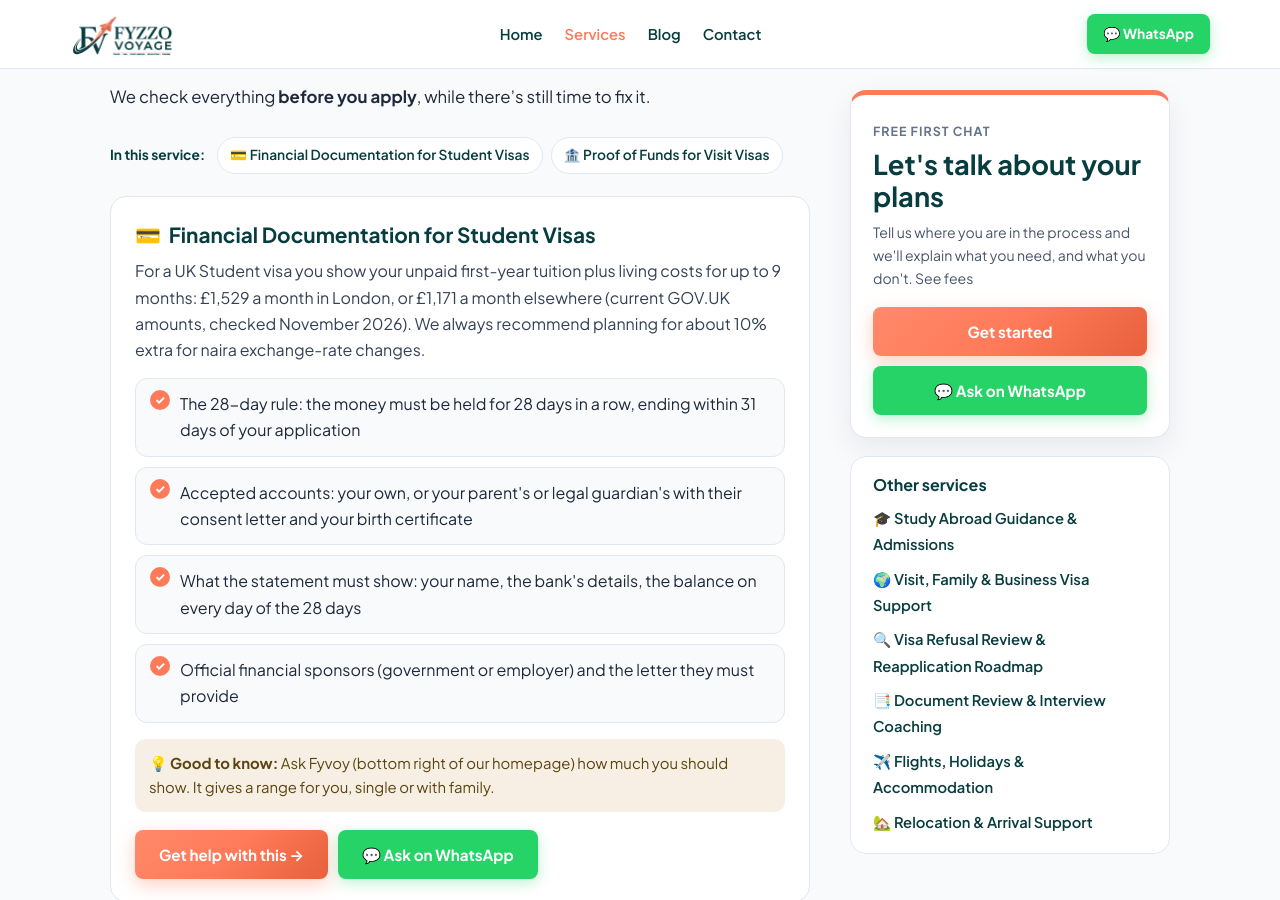
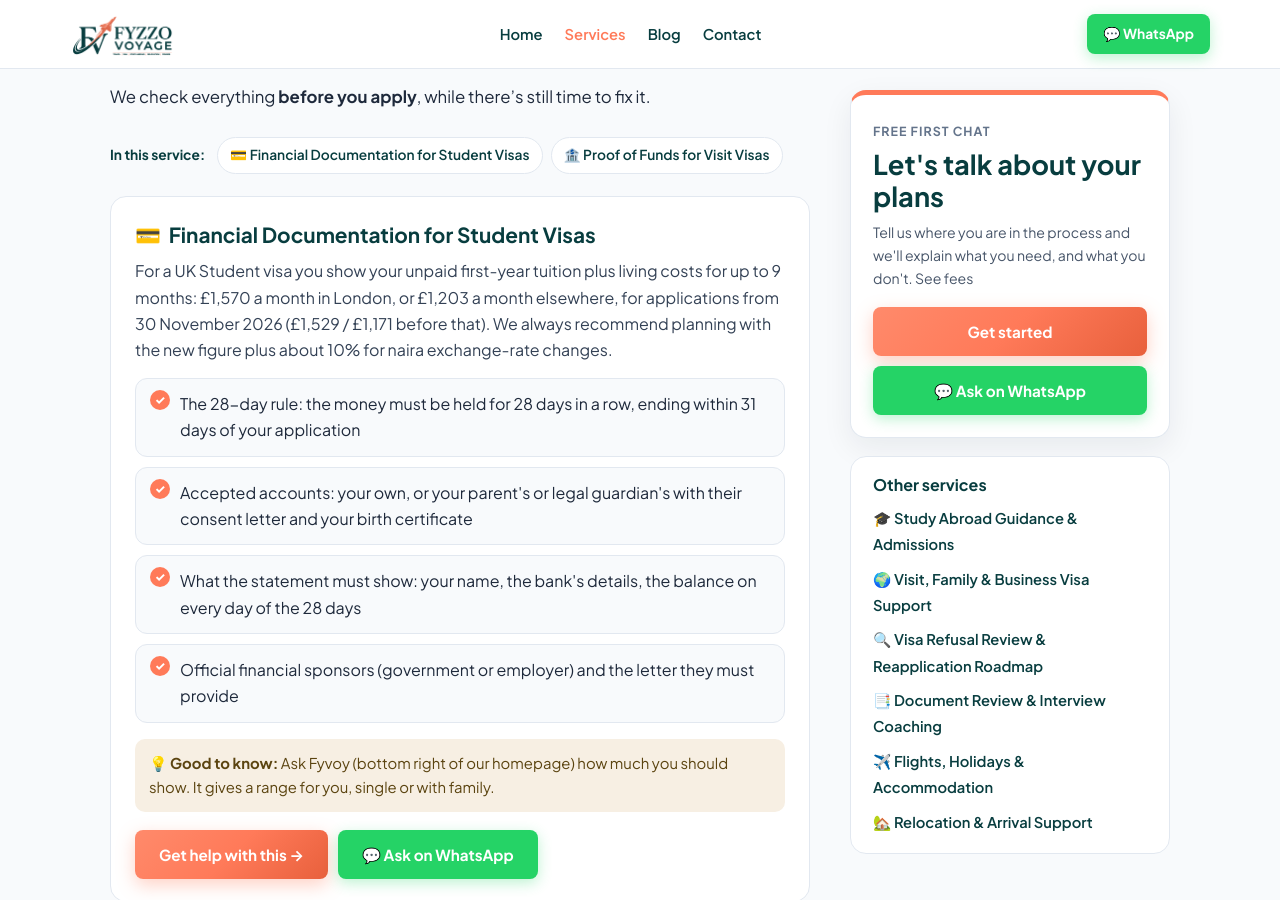
Before and after one commit to lyndaogbogua-vpal/fyzzo-voyage, a Jekyll site: the page built from _services/proof-of-funds.md, in a window 1280 px wide and 900 px high, scrolled down 505 px. Built offline with Jekyll 4.4.1, drawn with Linux system fonts in a browser that asks for light colours; some web fonts are replaced.

Commit message:
Restore 30 Nov 2026 UK student maintenance amounts (HC 584)
GOV.UK statement of changes HC 584 (3 Sep 2026) changes ST 12.3/12.4 from 30 Nov 2026: London 1,529 -> 1,570, outside London 1,171 -> 1,203. Dependant amounts unchanged (845/680). These were wrongly removed on 17 Nov after checking only the guidance page. Calculator now defaults to the new amounts.

Co-Authored-By: Claude Opus 5.5 <noreply@anthropic.com>

```diff
--- a/_services/proof-of-funds.md
+++ b/_services/proof-of-funds.md
@@ -21,7 +21,7 @@ topics:
   - id: student-funds
     icon: "💳"
     title: "Financial Documentation for Student Visas"
-    intro: "For a UK Student visa you show your unpaid first-year tuition plus living costs for up to 9 months: £1,529 a month in London, or £1,171 a month elsewhere (current GOV.UK amounts, checked November 2026). We always recommend planning for about 10% extra for naira exchange-rate changes."
+    intro: "For a UK Student visa you show your unpaid first-year tuition plus living costs for up to 9 months: £1,570 a month in London, or £1,203 a month elsewhere, for applications from 30 November 2026 (£1,529 / £1,171 before that). We always recommend planning with the new figure plus about 10% for naira exchange-rate changes."
     points:
       - "The 28-day rule: the money must be held for 28 days in a row, ending within 31 days of your application"
       - "Accepted accounts: your own, or your parent's or legal guardian's with their consent letter and your birth certificate"
--- a/fyvoy-kb.js
+++ b/fyvoy-kb.js
@@ -99,7 +99,7 @@ const FYVOY_KB = [
         id: 'proof-of-funds',
         title: 'How much money do I need for a UK Student visa?',
         keywords: ['proof of funds', 'pof', 'how much money', 'bank statement', 'statement', 'show money', 'maintenance', 'living cost', 'funds', '28 days', '28 day', 'financial requirement', 'sponsor', 'money do i need'],
-        answer: 'You must show your **remaining first-year tuition** (from your CAS) **plus living costs for up to 9 months**:\n• **London:** £1,529/month (£13,761 for 9 months)\n• **Outside London:** £1,171/month (£10,539 for 9 months)\nThese are the current GOV.UK amounts (checked November 2026). **Plan for about 10% extra** for naira exchange-rate changes.\n\nThe money must be held for **28 days in a row**, and that period must end **within 31 days** of your application. Nigeria is not exempt, so you must submit the evidence. A parent\'s account is allowed with your birth certificate and a consent letter.\n\nAsk me **"how much should I show?"** and I\'ll work out a range for you (single or family, study or visit), or use our [UK Student Visa Calculator](#calculator) or read [our full guide](blog/uk-student-visa-proof-of-funds-28-day-rule.html).',
+        answer: 'You must show your **remaining first-year tuition** (from your CAS) **plus living costs for up to 9 months**:\n• **London:** £1,529/month before 30 Nov 2026, **£1,570/month from 30 Nov 2026** (£14,130 for 9 months)\n• **Outside London:** £1,171/month before 30 Nov 2026, **£1,203/month from 30 Nov 2026** (£10,827 for 9 months)\nMay 2027 students will usually apply after 30 Nov, so **plan with the new figure, plus about 10% extra** for naira exchange-rate changes.\n\nThe money must be held for **28 days in a row**, and that period must end **within 31 days** of your application. Nigeria is not exempt, so you must submit the evidence. A parent\'s account is allowed with your birth certificate and a consent letter.\n\nAsk me **"how much should I show?"** and I\'ll work out a range for you (single or family, study or visit), or use our [UK Student Visa Calculator](#calculator) or read [our full guide](blog/uk-student-visa-proof-of-funds-28-day-rule.html).',
         services: ['pof', 'study'],
         next: ['pof-mistakes', 'ihs', 'student-visa']
     },
--- a/fyvoy-pof.js
+++ b/fyvoy-pof.js
@@ -21,10 +21,10 @@ const FYVOY_POF = {
     symbols: { GBP: '£', EUR: '€', USD: '$', CAD: 'CAD $' },
     buffer: 0.10,   // 10% exchange-rate safety buffer on the recommended (high) figure
 
-    // UK Student visa (GOV.UK, checked Nov 2026). Living costs for up to 9 months. [low, high] kept equal until GOV.UK changes the rates.
+    // UK Student visa (GOV.UK). Living costs for up to 9 months; higher figure = rates from 30 Nov 2026 (HC 584). Dependant amounts unchanged.
     ukStudy: {
         months: 9,
-        living:    { london: [1529, 1529], outside: [1171, 1171] },   // per month, student
+        living:    { london: [1529, 1570], outside: [1171, 1203] },   // per month, student
         dependant: { london: [845, 845],   outside: [680, 680] },     // per month, each dependant
         tuition: [12000, 25000]   // typical unpaid first-year tuition for a master's (your CAS shows the real figure)
     },
--- a/may-2027.html
+++ b/may-2027.html
@@ -106,7 +106,7 @@
 </ol>
 
 <h2>How much money will I need to show?</h2>
-<p>Your unpaid first-year tuition plus living costs for up to 9 months: <strong>£1,529 a month in London</strong> or <strong>£1,171 a month outside London</strong> (GOV.UK, checked November 2026), held for 28 days in a row. Funds must be yours, your parents' or an official sponsor's. Use our <a href="./#calculator">funds calculator</a> for a naira estimate.</p>
+<p>Your unpaid first-year tuition plus living costs for up to 9 months: <strong>£1,570 a month in London</strong> or <strong>£1,203 a month outside London</strong> for applications from 30 November 2026 (rule change HC 584), held for 28 days in a row. Funds must be yours, your parents' or an official sponsor's. Use our <a href="./#calculator">funds calculator</a> for a naira estimate.</p>
 
 <h2>Why students choose Fyzzo Voyage</h2>
 <ul>
```
Also changed, not shown: _maintenance/official-facts.md (+3 -2 lines), app.js (+15 -3 lines), index.html (+8 -7 lines).
